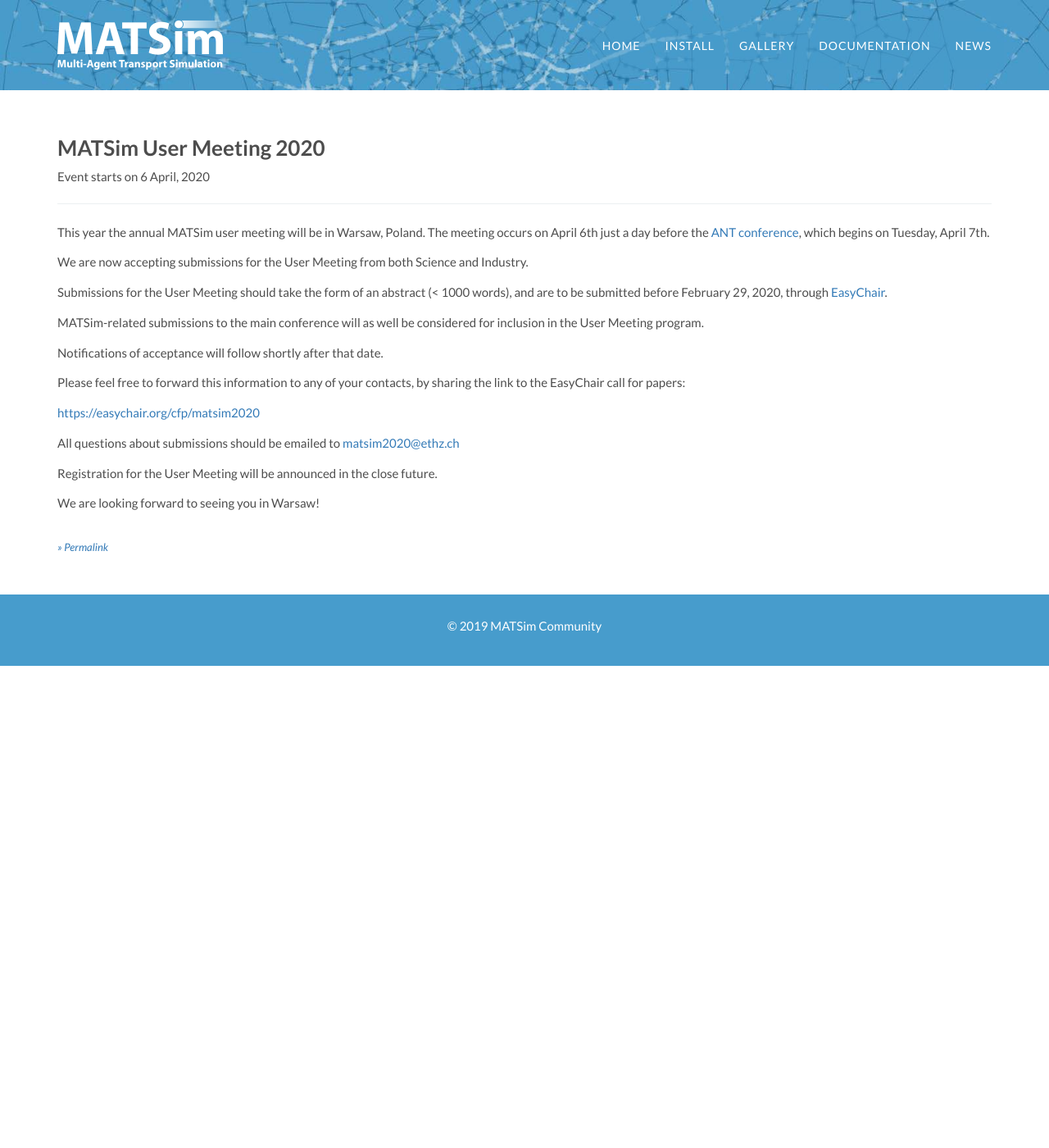
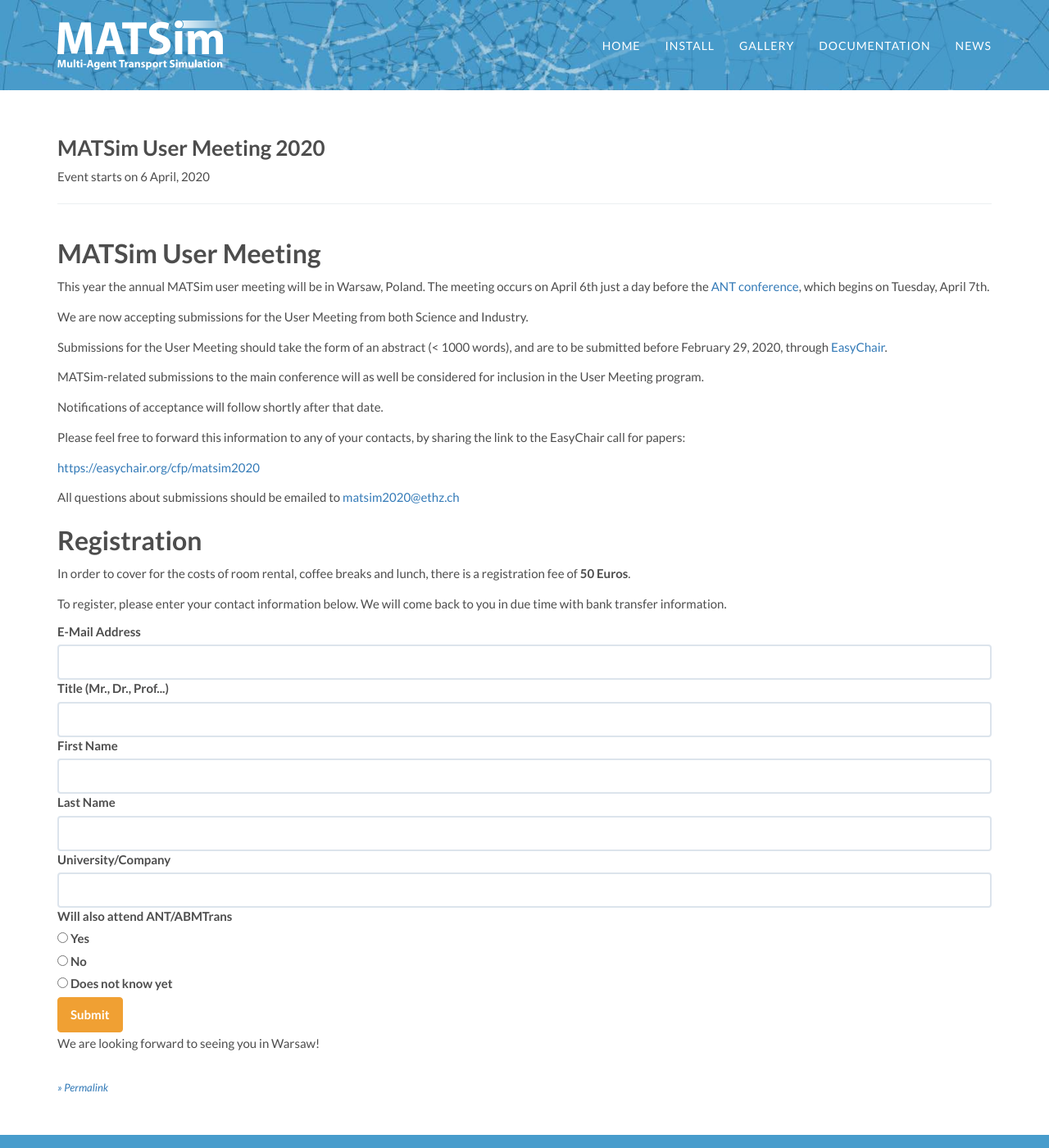
Before and after one commit to matsim-org/jekyll-website, a Jekyll site: the page built from _conferences/user_meeting_2020.md, in a window 1280 px wide and 1400 px high. Shown: the whole window at 82% size. Built offline with Jekyll 4.4.1, drawn with Linux system fonts in a browser that asks for light colours; some web fonts are replaced.

Commit message:
add registration form.

```diff
--- a/_conferences/user_meeting_2020.md
+++ b/_conferences/user_meeting_2020.md
@@ -2,6 +2,8 @@
 title: MATSim User Meeting 2020
 event_start_date: 2020-04-06
 ---
+
+## MATSim User Meeting
 
 This year the annual MATSim user meeting will be in Warsaw, Poland.
 The meeting occurs on April 6th just a day before the [ANT conference](http://cs-conferences.acadiau.ca/ant-20/),
@@ -22,6 +24,73 @@
 
 All questions about submissions should be emailed to [matsim2020@ethz.ch](mailto:matsim2020@ethz.ch)
 
-Registration for the User Meeting will be announced in the close future.
+## Registration
+
+In order to cover for the costs of room rental, coffee breaks and lunch,
+there is a registration fee of **50 Euros**.
+
+To register, please enter your contact information below.
+We will come back to you in due time with bank transfer information.
+
+<form action="https://framaforms.org/matsim-user-meeting-2020-registration-1576680193" method="post" >
+
+<label class="control-label" for="edit-submitted-e-mail">E-Mail Address</label>
+<input class="form-control form-text" type="email" id="edit-submitted-e-mail" name="submitted[e_mail]" size="60">
+
+<label class="control-label" for="edit-submitted-title-mr-dr-prof-">
+Title (Mr., Dr., Prof...)</label>
+<input class="form-control form-text" type="text" id="edit-submitted-title-mr-dr-prof-" name="submitted[title_mr_dr_prof_]" value="" size="60" maxlength="128">
+
+ <label class="control-label" for="edit-submitted-full-name">
+First Name</label>
+<input class="form-control form-text" type="text" id="edit-submitted-full-name" name="submitted[full_name]" value="" size="60" maxlength="128">
+
+ <label class="control-label" for="edit-submitted-last-name">
+Last Name</label>
+
+<input class="form-control form-text" type="text" id="edit-submitted-last-name" name="submitted[last_name]" value="" size="60" maxlength="128">
+ <label class="control-label" for="edit-submitted-university-institution">
+University/Company</label>
+
+<div>
+<div>
+<input class="form-control form-text" type="text" id="edit-submitted-university-institution" name="submitted[university_institution]" value="" size="60" maxlength="128">
+ <label class="control-label" for="edit-submitted-will-also-attend-ant-abmtrans">
+Will also attend ANT/ABMTrans</label>
+</div>
+
+<div>
+ <label class="control-label" for="edit-submitted-will-also-attend-ant-abmtrans-1">
+<input type="radio" id="edit-submitted-will-also-attend-ant-abmtrans-1" name="submitted[will_also_attend_ant_abmtrans]" value="1" class="form-radio">
+Yes</label>
+</div>
+
+<div>
+ <label class="control-label" for="edit-submitted-will-also-attend-ant-abmtrans-2">
+<input type="radio" id="edit-submitted-will-also-attend-ant-abmtrans-2" name="submitted[will_also_attend_ant_abmtrans]" value="2" class="form-radio">
+No</label>
+</div>
+
+<div>
+ <label class="control-label" for="edit-submitted-will-also-attend-ant-abmtrans-3">
+<input type="radio" id="edit-submitted-will-also-attend-ant-abmtrans-3" name="submitted[will_also_attend_ant_abmtrans]" value="3" class="form-radio">
+Does not know yet</label>
+</div>
+</div>
+
+<input type="hidden" name="details[sid]">
+<input type="hidden" name="details[page_num]" value="1">
+<input type="hidden" name="details[page_count]" value="1">
+<input type="hidden" name="details[finished]" value="0">
+<input type="hidden" name="form_build_id" value="form-fXb-KgEtb29ed-AafEr3tTMsgTNTYSIiC3eA0crGJH8">
+<input type="hidden" name="form_token" value="PXkdIsSE4HsHN3oD1vsILRL0HsZw9M52gOzub9SPNns">
+<input type="hidden" name="form_id" value="webform_client_form_161868">
+
+<button class="webform-submit button-primary btn btn-primary form-submit" type="submit" name="op" value="Submit">
+Submit</button>
+
+</form>
+
+
 
 We are looking forward to seeing you in Warsaw!
```
Also changed, not shown: conferences/thank_you.md (+1 -1 lines).
